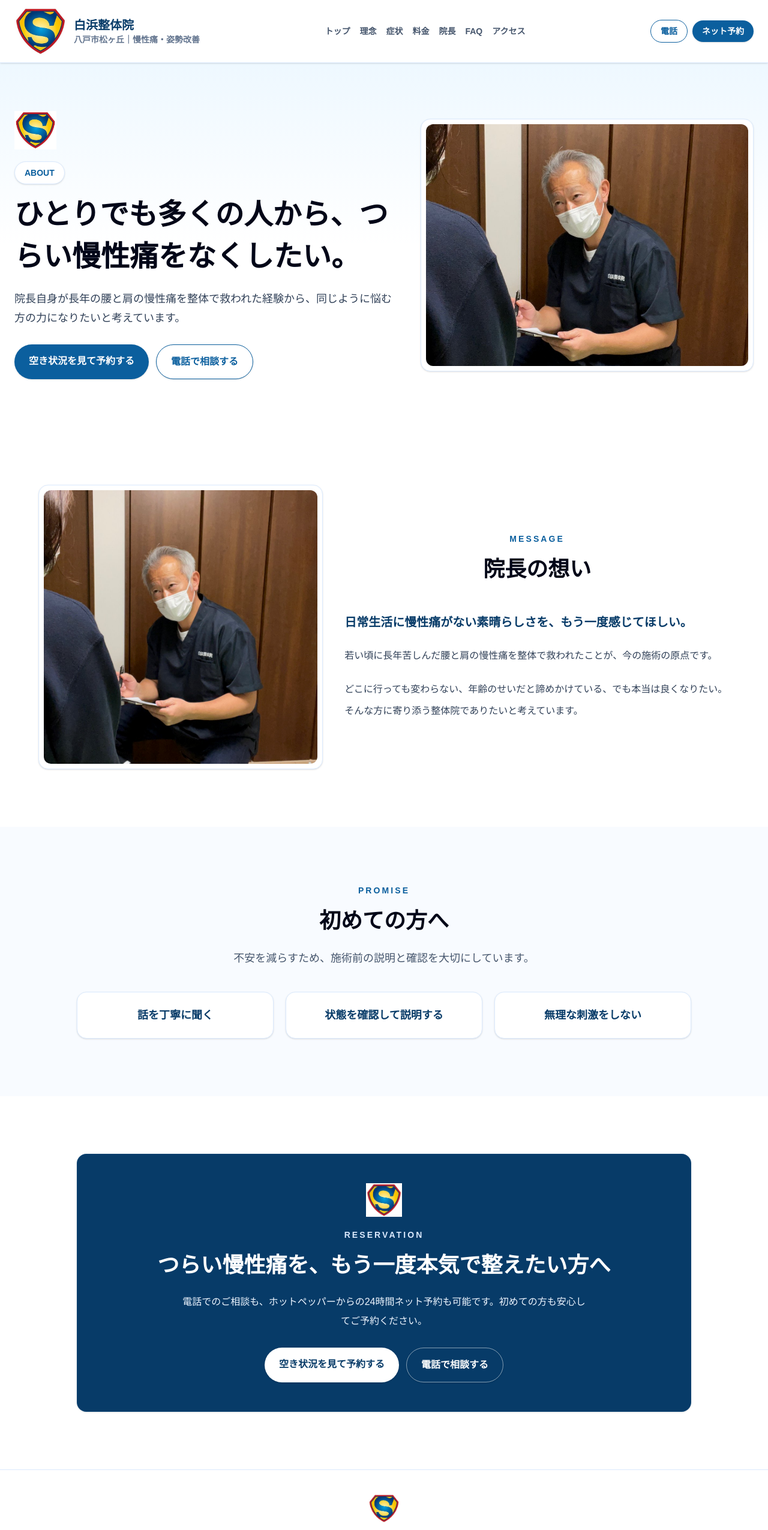
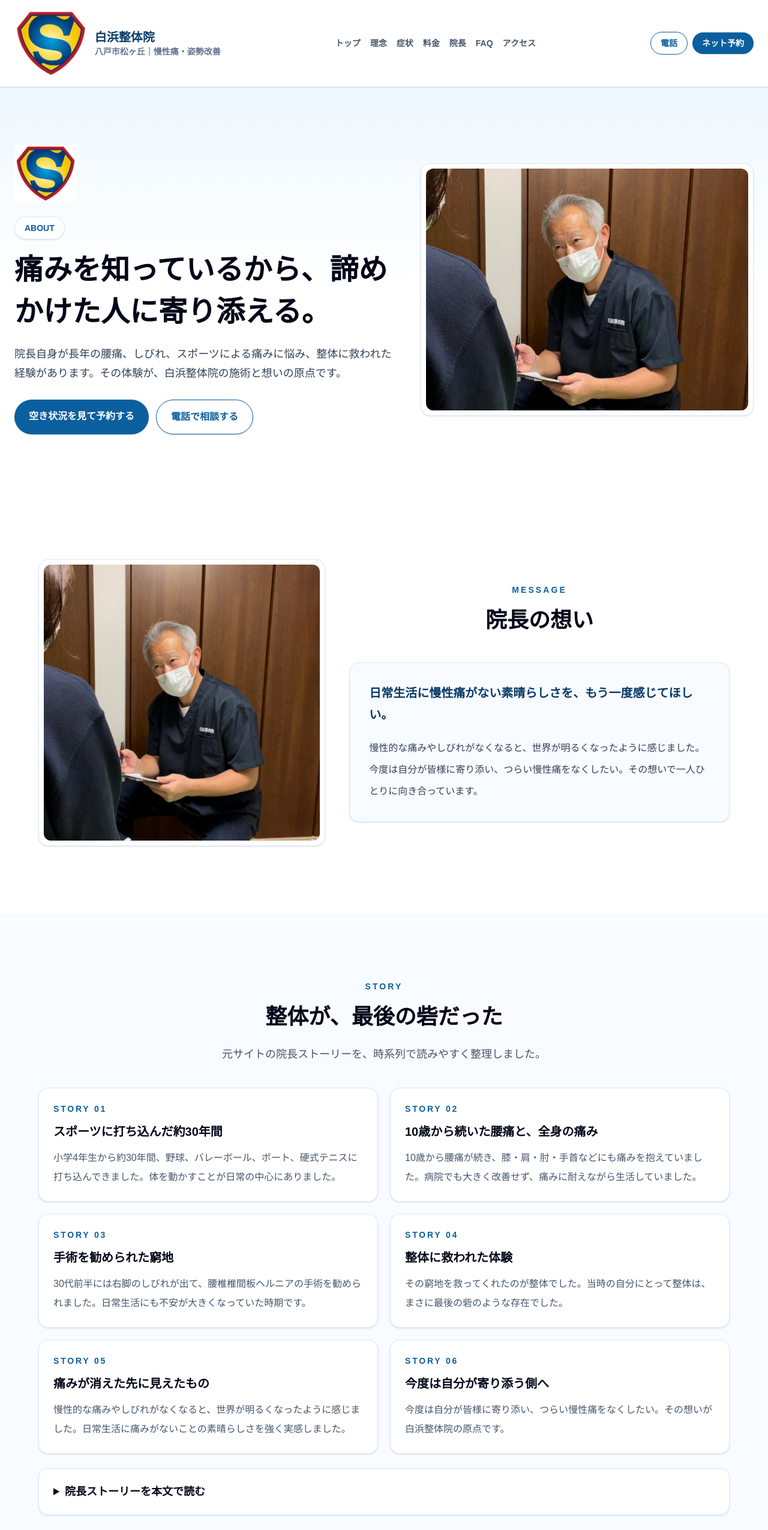
Before and after one commit to AIkenja8888/shirahama-seitai-lp, a Next.js app: page /about in a window 1280 px wide. Shown: the top 2550 px of the page at 60% size. Built offline with nearby package versions, Linux system fonts and the light colour scheme.

Commit message:
Add information pages and improve LP structure

```diff
--- a/app/_components/SiteChrome.tsx
+++ b/app/_components/SiteChrome.tsx
@@ -5,9 +5,9 @@ import { accessInfo, hotpepperUrl, images, navItems, phoneNumber } from "@/app/_
 export function Header() {
   return (
     <header className="sticky top-0 z-40 border-b border-blue-100 bg-white/95 shadow-sm backdrop-blur">
-      <div className="mx-auto flex max-w-7xl items-center justify-between gap-4 px-4 py-3 sm:px-6">
+      <div className="mx-auto flex max-w-7xl items-center justify-between gap-4 px-4 py-4 sm:px-6">
         <Link href="/" className="flex min-w-0 items-center gap-3">
-          <img src={images.logo} alt="白浜整体院 ロゴ" className="h-16 w-auto shrink-0 object-contain sm:h-20" />
+          <img src={images.logo} alt="白浜整体院 ロゴ" className="h-20 w-auto shrink-0 object-contain sm:h-24 lg:h-28" />
           <div className="min-w-0">
             <p className="truncate text-lg font-black text-[#073b68] sm:text-xl">白浜整体院</p>
             <p className="truncate text-xs font-bold text-slate-500 sm:text-sm">八戸市松ヶ丘｜慢性痛・姿勢改善</p>
@@ -105,10 +105,10 @@ export function SectionTitle({ label, title, text }: { label: string; title: str
 
 export function PageHero({ label, title, text, image }: { label: string; title: string; text: string; image?: string }) {
   return (
-    <section className="bg-gradient-to-b from-[#eef8ff] via-white to-white px-4 py-14 sm:px-6 md:py-20">
+    <section className="bg-gradient-to-b from-[#eef8ff] via-white to-white px-4 py-16 sm:px-6 md:py-24">
       <div className="mx-auto grid max-w-7xl items-center gap-8 md:grid-cols-[1fr_0.86fr]">
         <div>
-          <img src={images.logo} alt="白浜整体院 ロゴ" className="mb-5 h-14 w-auto object-contain sm:h-16" />
+          <img src={images.logo} alt="白浜整体院 ロゴ" className="mb-6 h-20 w-auto object-contain sm:h-24" />
           <p className="mb-4 inline-flex rounded-full border border-blue-100 bg-white px-4 py-2 text-sm font-bold text-[#0b5f9e] shadow-sm">{label}</p>
           <h1 className="text-3xl font-black leading-[1.45] text-slate-950 sm:text-4xl md:text-5xl">{title}</h1>
           <p className="mt-5 max-w-2xl text-base leading-8 text-slate-700 sm:text-lg">{text}</p>
@@ -118,7 +118,7 @@ export function PageHero({ label, title, text, image }: { label: string; title:
         </div>
         {image ? (
           <div className="rounded-2xl border border-blue-100 bg-white p-2 shadow-sm">
-            <img src={image} alt="" className="aspect-[4/3] w-full rounded-xl object-cover brightness-95 contrast-105" />
+            <img src={image} alt="" className="aspect-[4/3] h-auto w-full rounded-xl object-cover brightness-95 contrast-105" />
           </div>
         ) : null}
       </div>
@@ -128,9 +128,9 @@ export function PageHero({ label, title, text, image }: { label: string; title:
 
 export function CTASection() {
   return (
-    <section className="px-4 py-16 sm:px-6 md:py-24">
+    <section className="px-4 py-20 sm:px-6 md:py-28">
       <div className="mx-auto max-w-5xl rounded-2xl border border-[#0b5f9e]/20 bg-[#073b68] p-8 text-center text-white shadow-sm md:p-12">
-        <img src={images.logo} alt="白浜整体院 ロゴ" className="mx-auto mb-5 h-14 w-auto object-contain" />
+        <img src={images.logo} alt="白浜整体院 ロゴ" className="mx-auto mb-5 h-20 w-auto object-contain" />
         <p className="text-sm font-bold tracking-[0.22em] text-blue-100">RESERVATION</p>
         <h2 className="mt-3 text-2xl font-black leading-relaxed md:text-4xl">つらい慢性痛を、もう一度本気で整えたい方へ</h2>
         <p className="mx-auto mt-4 max-w-2xl leading-8 text-blue-50">電話でのご相談も、ホットペッパーからの24時間ネット予約も可能です。初めての方も安心してご予約ください。</p>
--- a/app/_lib/site.ts
+++ b/app/_lib/site.ts
@@ -56,8 +56,8 @@ export const strengths = [
 
 export const steps = [
   ["01", "丁寧なカウンセリングと検査", "症状の出方、生活習慣、姿勢などを確認し、根本原因を探します。"],
-  ["02", "神経のつながりを増やす", "固まった筋肉をゆるめ、神経・筋肉・関節が連動しやすい状態を目指します。"],
-  ["03", "戻りにくい体づくり", "使えていない筋肉に動くスイッチを入れ、症状の戻りを防ぐことを目指します。"],
+  ["02", "神経のつながりを増やす", "神経のつながりを増やし、固まった筋肉を緩めて、筋肉・関節が連動しやすい状態を目指します。"],
+  ["03", "戻りにくい体づくり", "使えない筋肉に動くスイッチを入れて、症状の戻りを防ぐことを目指します。"],
 ];
 
 export const courses = [
@@ -128,16 +128,59 @@ export const faqs = [
     q: "予約なしでも受けられますか？",
     a: "完全予約制です。来院前に電話またはホットペッパービューティーから空き状況をご確認ください。",
   },
+  {
+    q: "感染症対策はしていますか？",
+    a: "院内に空気清浄機を設置し、定期的な換気、施術前の手指消毒を行っています。来院時の手指消毒と検温へのご協力をお願いしています。マスク着用は任意です。",
+  },
 ];
 
 export const accessInfo = {
   name: "白浜整体院",
   postalCode: "039-2243",
   address: "青森県八戸市松ヶ丘11-8",
-  hours: "月・火・金・土・日：9時〜12時、14時〜19時",
+  hours: "月・火・金・土・日：9時～12時、14時～19時",
+  lastBooking: "最終予約は19時開始",
+  afterHours: "時間外の場合は相談可能",
   closed: "水・木：定休日",
   guide: "陸上自衛隊近く／バス停「松ヶ丘」から徒歩1分／建物左側に屋根付き駐車場あり",
 };
+
+export const paymentMethods = ["現金", "楽天Pay", "auPAY", "PayPay", "d払い", "各種クレジットカード", "電子マネー"];
+
+export const infectionMeasures = [
+  "院内に空気清浄機を設置",
+  "定期的な換気",
+  "施術前の手指消毒",
+  "来院時の手指消毒と検温への協力",
+  "マスク着用は任意",
+];
+
+export const directorStory = [
+  {
+    title: "スポーツに打ち込んだ約30年間",
+    text: "小学4年生から約30年間、野球、バレーボール、ボート、硬式テニスに打ち込んできました。体を動かすことが日常の中心にありました。",
+  },
+  {
+    title: "10歳から続いた腰痛と、全身の痛み",
+    text: "10歳から腰痛が続き、膝・肩・肘・手首などにも痛みを抱えていました。病院でも大きく改善せず、痛みに耐えながら生活していました。",
+  },
+  {
+    title: "手術を勧められた窮地",
+    text: "30代前半には右脚のしびれが出て、腰椎椎間板ヘルニアの手術を勧められました。日常生活にも不安が大きくなっていた時期です。",
+  },
+  {
+    title: "整体に救われた体験",
+    text: "その窮地を救ってくれたのが整体でした。当時の自分にとって整体は、まさに最後の砦のような存在でした。",
+  },
+  {
+    title: "痛みが消えた先に見えたもの",
+    text: "慢性的な痛みやしびれがなくなると、世界が明るくなったように感じました。日常生活に痛みがないことの素晴らしさを強く実感しました。",
+  },
+  {
+    title: "今度は自分が寄り添う側へ",
+    text: "今度は自分が皆様に寄り添い、つらい慢性痛をなくしたい。その想いが白浜整体院の原点です。",
+  },
+];
 
 export const jsonLd = {
   "@context": "https://schema.org",
--- a/app/about/page.tsx
+++ b/app/about/page.tsx
@@ -1,42 +1,69 @@
 import { PageHero, SectionTitle, SiteShell } from "@/app/_components/SiteChrome";
-import { images } from "@/app/_lib/site";
+import { directorStory, images } from "@/app/_lib/site";
 
 export const metadata = {
-  title: "院長紹介｜白浜整体院",
-  description: "白浜整体院の院長紹介。慢性痛で悩んだ実体験と、ひとりでも多くの方からつらい慢性痛をなくしたいという想いを紹介します。",
+  title: "院長紹介・慢性痛を乗り越えたストーリー｜白浜整体院",
+  description: "白浜整体院の院長紹介。スポーツ歴、10歳から続いた腰痛、ヘルニア手術を勧められた経験、整体に救われた体験とロゴに込めた想いを紹介します。",
 };
 
 export default function AboutPage() {
   return (
     <SiteShell>
-      <PageHero label="ABOUT" title="ひとりでも多くの人から、つらい慢性痛をなくしたい。" text="院長自身が長年の腰と肩の慢性痛を整体で救われた経験から、同じように悩む方の力になりたいと考えています。" image={images.owner} />
+      <PageHero
+        label="ABOUT"
+        title="痛みを知っているから、諦めかけた人に寄り添える。"
+        text="院長自身が長年の腰痛、しびれ、スポーツによる痛みに悩み、整体に救われた経験があります。その体験が、白浜整体院の施術と想いの原点です。"
+        image={images.owner}
+      />
 
-      <section className="px-4 py-16 sm:px-6 md:py-24">
-        <div className="mx-auto grid max-w-6xl items-center gap-9 md:grid-cols-[0.85fr_1.15fr]">
+      <section className="px-4 py-20 sm:px-6 md:py-28">
+        <div className="mx-auto grid max-w-6xl items-center gap-10 md:grid-cols-[0.86fr_1.14fr]">
           <div className="rounded-2xl border border-blue-100 bg-white p-2 shadow-sm">
-            <img src={images.counseling} alt="白浜整体院のカウンセリング" className="aspect-square w-full rounded-xl object-cover brightness-95 contrast-105" />
+            <img src={images.counseling} alt="白浜整体院のカウンセリング" className="aspect-[4/3] h-auto w-full rounded-xl object-cover brightness-95 contrast-105 md:aspect-square" />
           </div>
           <div>
             <SectionTitle label="MESSAGE" title="院長の想い" />
-            <div className="space-y-5 text-base leading-9 text-slate-700">
+            <div className="rounded-2xl border border-blue-100 bg-[#f8fbff] p-6 shadow-sm md:p-8">
               <p className="text-xl font-black leading-9 text-[#073b68]">日常生活に慢性痛がない素晴らしさを、もう一度感じてほしい。</p>
-              <p>若い頃に長年苦しんだ腰と肩の慢性痛を整体で救われたことが、今の施術の原点です。</p>
-              <p>どこに行っても変わらない、年齢のせいだと諦めかけている、でも本当は良くなりたい。そんな方に寄り添う整体院でありたいと考えています。</p>
+              <p className="mt-5 leading-9 text-slate-700">
+                慢性的な痛みやしびれがなくなると、世界が明るくなったように感じました。今度は自分が皆様に寄り添い、つらい慢性痛をなくしたい。その想いで一人ひとりに向き合っています。
+              </p>
             </div>
           </div>
         </div>
       </section>
 
-      <section className="bg-[#f8fbff] px-4 py-16 sm:px-6 md:py-24">
-        <div className="mx-auto max-w-5xl">
-          <SectionTitle label="PROMISE" title="初めての方へ" text="不安を減らすため、施術前の説明と確認を大切にしています。" />
-          <div className="grid gap-5 md:grid-cols-3">
-            {["話を丁寧に聞く", "状態を確認して説明する", "無理な刺激をしない"].map((item) => (
-              <div key={item} className="rounded-2xl border border-blue-100 bg-white p-6 text-center text-lg font-black text-[#073b68] shadow-sm">
-                {item}
-              </div>
+      <section className="bg-[#f8fbff] px-4 py-20 sm:px-6 md:py-28">
+        <div className="mx-auto max-w-6xl">
+          <SectionTitle label="STORY" title="整体が、最後の砦だった" text="元サイトの院長ストーリーを、時系列で読みやすく整理しました。" />
+          <div className="grid gap-5 md:grid-cols-2">
+            {directorStory.map((item, index) => (
+              <article key={item.title} className="rounded-2xl border border-blue-100 bg-white p-6 shadow-sm">
+                <p className="text-sm font-black tracking-[0.2em] text-[#0b5f9e]">STORY {String(index + 1).padStart(2, "0")}</p>
+                <h2 className="mt-3 text-xl font-black leading-8 text-slate-950">{item.title}</h2>
+                <p className="mt-3 leading-8 text-slate-600">{item.text}</p>
+              </article>
             ))}
           </div>
+          <details className="mt-6 rounded-2xl border border-blue-100 bg-white p-6 shadow-sm">
+            <summary className="cursor-pointer text-lg font-black text-slate-950">院長ストーリーを本文で読む</summary>
+            <div className="mt-5 space-y-4 leading-9 text-slate-700">
+              <p>小学4年生から約30年間、野球、バレーボール、ボート、硬式テニスに打ち込んできました。その一方で、10歳から続く腰痛、膝・肩・肘・手首などの痛みに悩んできました。</p>
+              <p>病院でも改善せず、痛みに耐えて生活していた中、30代前半に右脚のしびれが出て、腰椎椎間板ヘルニアの手術を勧められました。その窮地を救ってくれたのが整体でした。</p>
+              <p>整体は自分にとって最後の砦のような存在でした。慢性的な痛みやしびれがなくなると、世界が明るくなったように感じました。今度は自分が皆様に寄り添い、つらい慢性痛をなくしたいと考えています。</p>
+            </div>
+          </details>
+        </div>
+      </section>
+
+      <section className="px-4 py-20 sm:px-6 md:py-28">
+        <div className="mx-auto max-w-5xl rounded-2xl border border-blue-100 bg-white p-8 text-center shadow-sm md:p-10">
+          <img src={images.logo} alt="白浜整体院 ロゴ" className="mx-auto h-24 w-auto object-contain" />
+          <p className="mt-6 text-sm font-black tracking-[0.22em] text-[#0b5f9e]">LOGO STORY</p>
+          <h2 className="mt-3 text-2xl font-black leading-relaxed text-slate-950 md:text-4xl">白浜のSをベースに、痛みからの最後の盾へ。</h2>
+          <p className="mx-auto mt-5 max-w-3xl leading-9 text-slate-700">
+            ロゴは「白浜のS」をベースに、白浜整体院が痛みからの“最後の盾”になりたいという想いで作成されています。
+          </p>
         </div>
       </section>
     </SiteShell>
--- a/app/page.tsx
+++ b/app/page.tsx
@@ -13,10 +13,10 @@ export default function Home() {
     <SiteShell>
       <script type="application/ld+json" dangerouslySetInnerHTML={{ __html: JSON.stringify(jsonLd) }} />
 
-      <section className="overflow-hidden bg-gradient-to-b from-[#eef8ff] via-white to-white px-4 py-12 sm:px-6 md:py-20">
+      <section className="overflow-hidden bg-gradient-to-b from-[#eef8ff] via-white to-white px-4 py-16 sm:px-6 md:py-24">
         <div className="mx-auto grid max-w-7xl items-center gap-10 md:grid-cols-[1.03fr_0.97fr]">
           <div>
-            <img src={images.logo} alt="白浜整体院 ロゴ" className="mb-5 h-16 w-auto object-contain sm:h-20" />
+            <img src={images.logo} alt="白浜整体院 ロゴ" className="mb-6 h-20 w-auto object-contain sm:h-24" />
             <p className="mb-4 inline-flex rounded-full border border-blue-100 bg-white px-4 py-2 text-sm font-bold text-[#0b5f9e] shadow-sm">
               青森県八戸市松ヶ丘｜完全予約制・駐車場あり
             </p>
@@ -37,7 +37,7 @@ export default function Home() {
             </div>
           </div>
           <div className="rounded-2xl border border-blue-100 bg-white p-2 shadow-sm">
-            <img src={images.hero} alt="白浜整体院の施術イメージ" className="aspect-[4/3] w-full rounded-xl object-cover brightness-95 contrast-105" />
+            <img src={images.hero} alt="白浜整体院の施術イメージ" className="aspect-[4/3] h-auto w-full rounded-xl object-cover brightness-95 contrast-105" />
           </div>
         </div>
       </section>
```
Also changed, not shown: app/access/page.tsx (+23 -14 lines), app/concept/page.tsx (+32 -12 lines), app/faq/page.tsx (+14 -1 lines), app/menu/page.tsx (+46 -10 lines).
